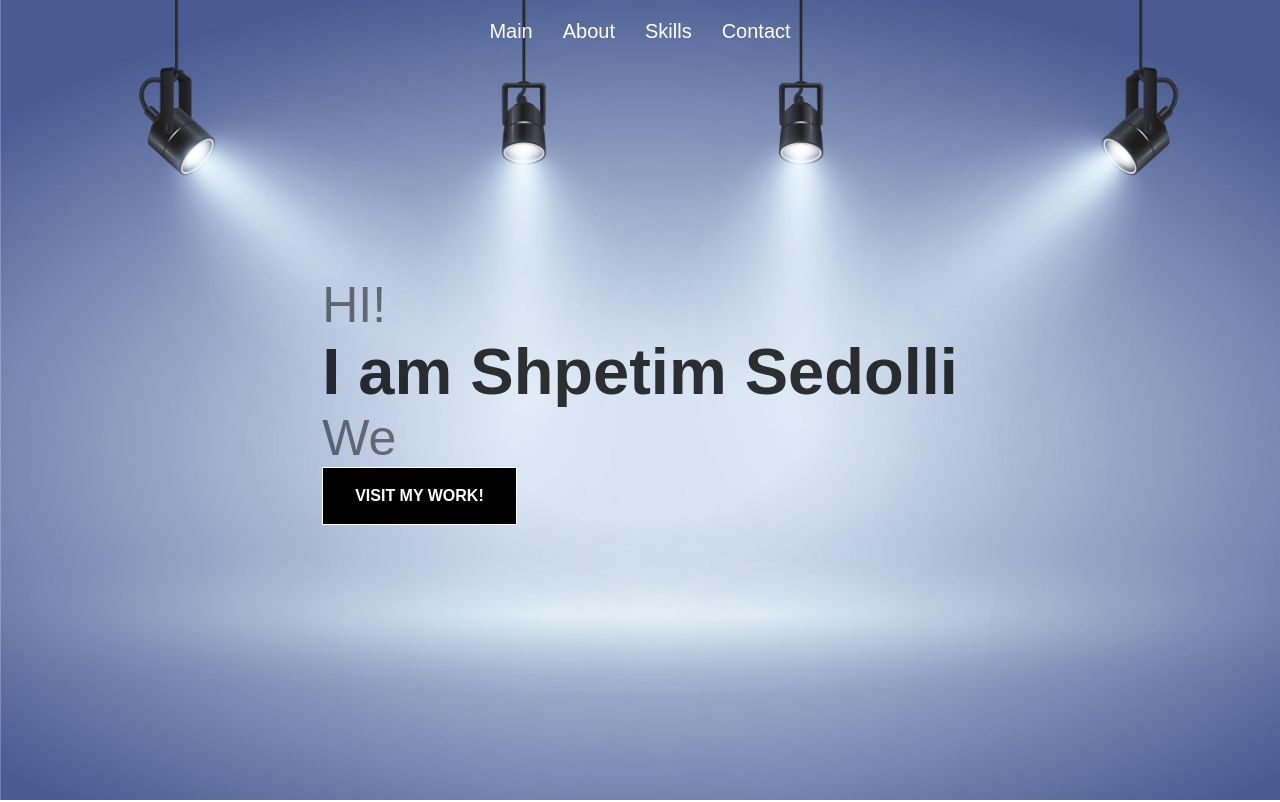
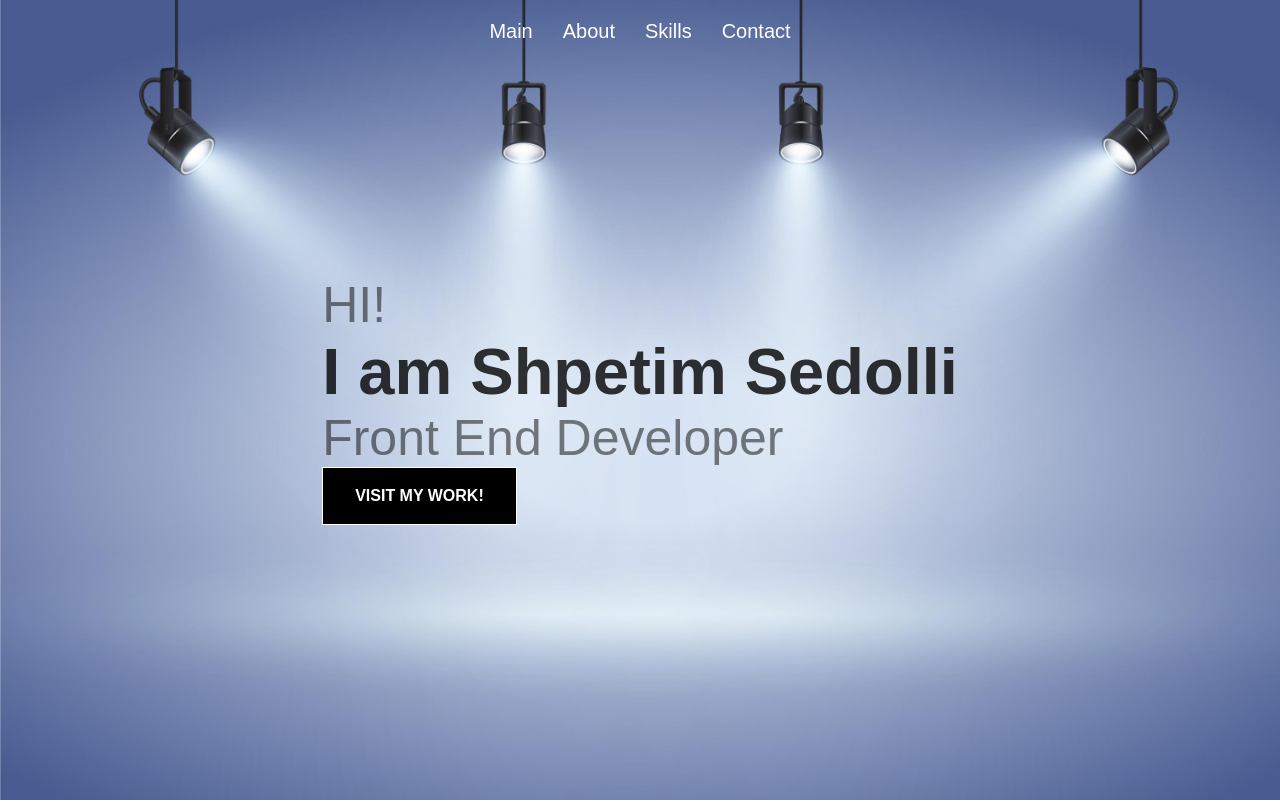
Before and after one commit to shpetimsedolli/Myportfolio, a React (Create React App) app: page / in a window 1280 px wide. Shown: the top 802 px of the page. Built offline with nearby package versions, Linux system fonts and the light colour scheme; a web font is replaced by a local one.

Commit message:
Fixed main tittle

```diff
--- a/src/components/Main/Main.jsx
+++ b/src/components/Main/Main.jsx
@@ -4,7 +4,7 @@ import { useTypewriter, Cursor } from "react-simple-typewriter";
 import "./Main.css";
 const Main = () => {
   const [text] = useTypewriter({
-    words: ["Web Developer", "Freelancer"],
+    words: ["Front End Developer"],
     loop: {},
   });
   return (
--- a/src/components/Projects/Projects.jsx
+++ b/src/components/Projects/Projects.jsx
@@ -33,7 +33,6 @@ const Projects = () => {
 
   return (
     <>
-      {" "}
       {showPopup && (
         <Popup image={selectedImage} onClose={() => setShowPopup(false)} />
       )}
@@ -42,7 +41,7 @@ const Projects = () => {
         <h1 className="project__title">Recent Work</h1>
         <div className="project__content">
           <p>
-            Here are a few past design projects I've worked on. Want to see more{" "}
+            Here are a few past design projects I've worked on. Want to see more
           </p>
           <a href="#contact">Email me</a>
         </div>
```
